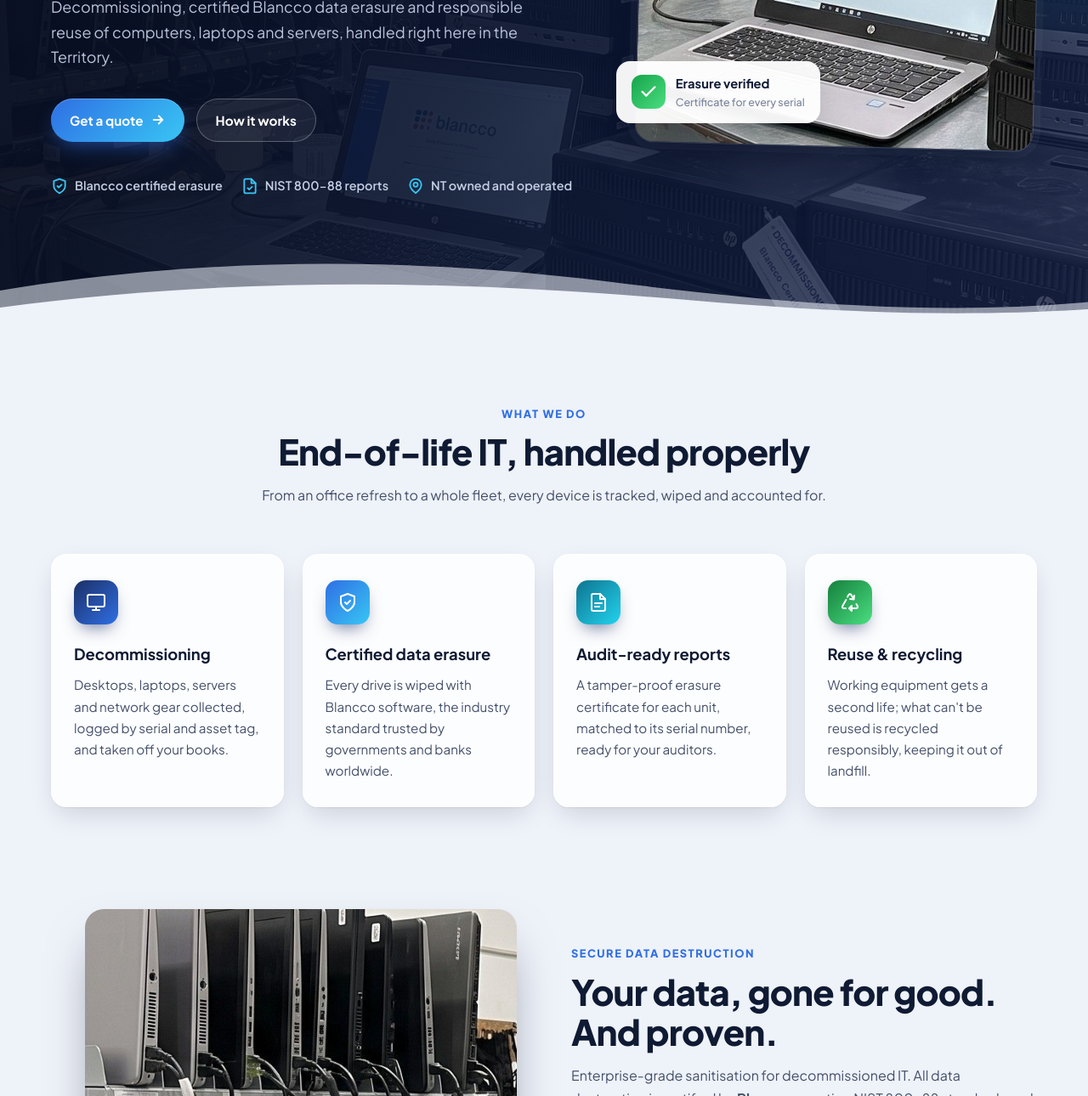
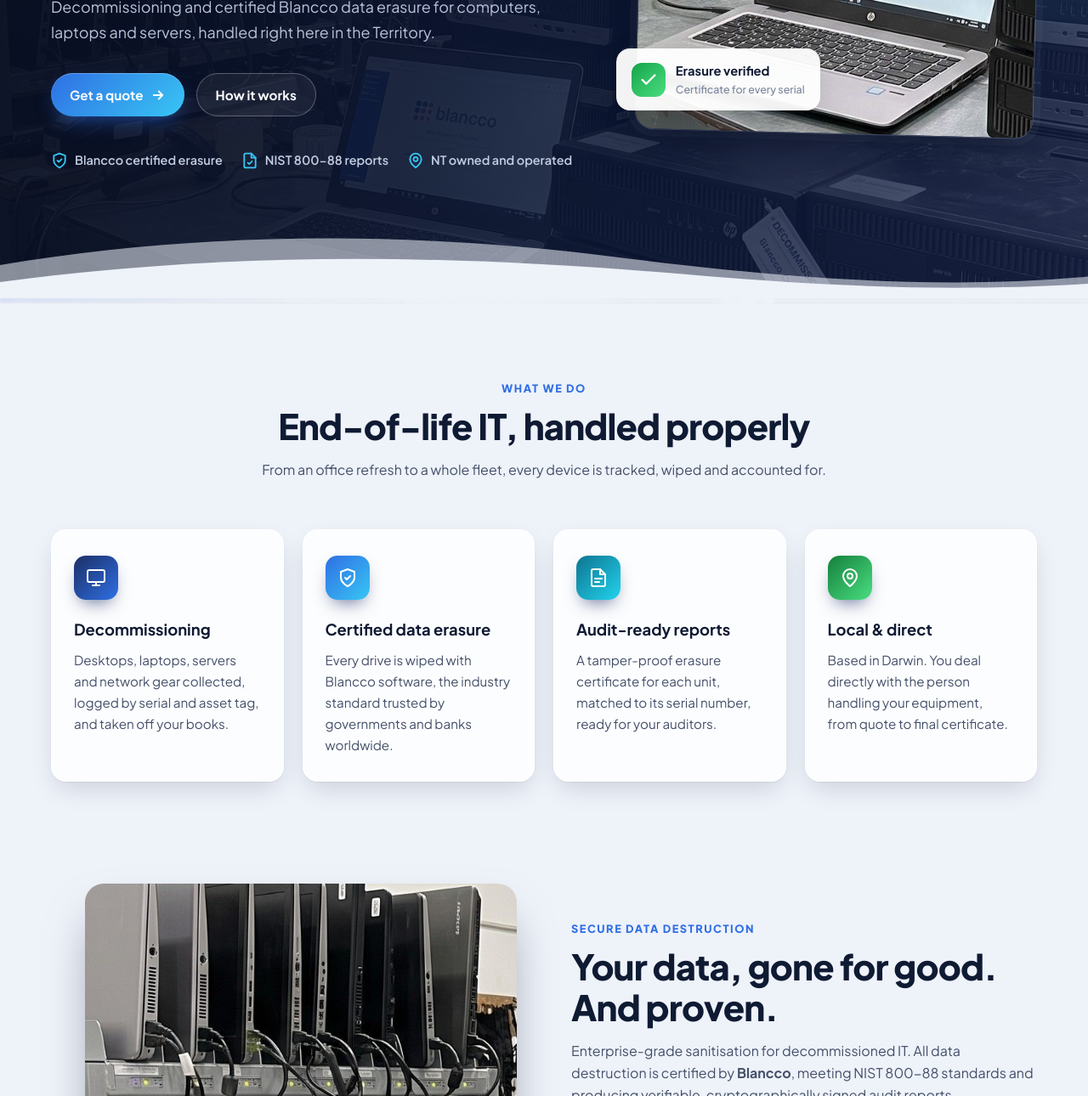
Before and after one commit to gregmiddo/Eyceline, a plain HTML site: page index.html in a window 1280 px wide. Shown: the part 444-1734 px from the top of the page at 85% size. Drawn offline with Linux system fonts and the light colour scheme.

Commit message:
Remove reuse and recycling: Local & direct card, Sign-off step
Co-Authored-By: Claude Opus 5.5 <noreply@anthropic.com>

```diff
--- a/index.html
+++ b/index.html
@@ -321,7 +321,7 @@
         <span class="eyebrow"><span class="dot"></span>Darwin &amp; the Northern Territory</span>
         <h1>Secure IT disposal,<br><span>certified and local.</span></h1>
         <p class="trading"><strong>Eyceline</strong></p>
-        <p class="lead">Decommissioning, certified Blancco data erasure and responsible reuse of computers, laptops and servers, handled right here in the Territory.</p>
+        <p class="lead">Decommissioning and certified Blancco data erasure for computers, laptops and servers, handled right here in the Territory.</p>
         <div class="hero-actions">
           <a class="btn btn-primary" href="#contact">Get a quote
             <svg width="18" height="18" viewBox="0 0 24 24" fill="none" stroke="currentColor" stroke-width="2.4" stroke-linecap="round" stroke-linejoin="round"><path d="M5 12h14M13 6l6 6-6 6"/></svg>
@@ -375,9 +375,9 @@
           <p>A tamper-proof erasure certificate for each unit, matched to its serial number, ready for your auditors.</p>
         </div>
         <div class="card reveal">
-          <div class="icon"><svg width="24" height="24" viewBox="0 0 24 24" fill="none" stroke="currentColor" stroke-width="2" stroke-linecap="round" stroke-linejoin="round"><path d="M7 19H4.8a1.8 1.8 0 0 1-1.6-2.7L7.4 9"/><path d="m11 19 3 3v-6zM14 22v-3h5.2a1.8 1.8 0 0 0 1.6-2.7l-1.3-2.2"/><path d="m9 5.6 1.4-2.4a1.8 1.8 0 0 1 3.1 0L16.4 8"/><path d="m12 8 4.4.6L17 4"/></svg></div>
-          <h3>Reuse &amp; recycling</h3>
-          <p>Working equipment gets a second life; what can't be reused is recycled responsibly, keeping it out of landfill.</p>
+          <div class="icon"><svg width="24" height="24" viewBox="0 0 24 24" fill="none" stroke="currentColor" stroke-width="2" stroke-linecap="round" stroke-linejoin="round"><path d="M20 10c0 6-8 12-8 12s-8-6-8-12a8 8 0 0 1 16 0z"/><circle cx="12" cy="10" r="3"/></svg></div>
+          <h3>Local &amp; direct</h3>
+          <p>Based in Darwin. You deal directly with the person handling your equipment, from quote to final certificate.</p>
         </div>
       </div>
     </div>
@@ -415,7 +415,7 @@
         <div class="step reveal"><h3>Collect &amp; tag</h3><p>We pick up your equipment and record every serial number and asset tag.</p></div>
         <div class="step reveal"><h3>Erase</h3><p>Drives are wiped with Blancco, overwriting every sector and verifying the result.</p></div>
         <div class="step reveal"><h3>Certify</h3><p>You receive an erasure certificate for each device, matched to your asset list.</p></div>
-        <div class="step reveal"><h3>Reuse or recycle</h3><p>Equipment is refurbished for reuse, or recycled responsibly when it can't be.</p></div>
+        <div class="step reveal"><h3>Sign-off</h3><p>A final summary of every device collected and erased, for your records and auditors.</p></div>
       </div>
     </div>
   </section>
```
